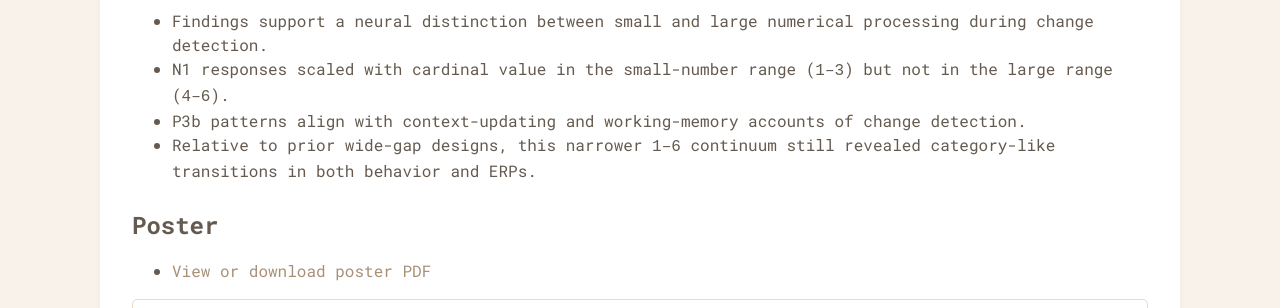
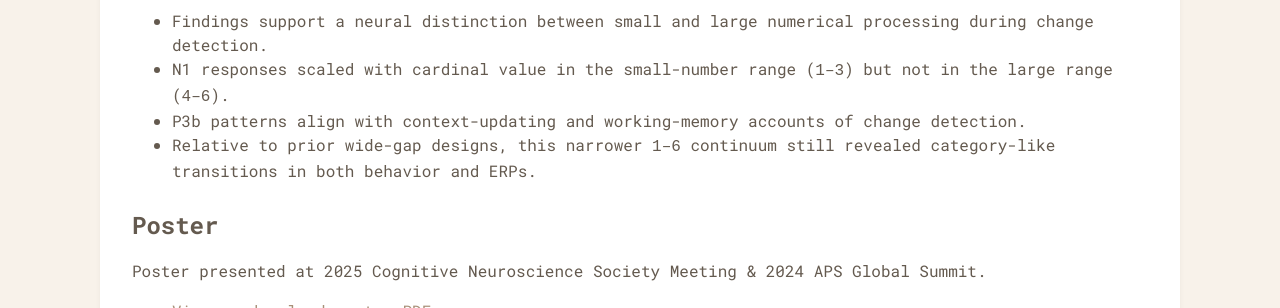
Before and after one commit to yuexin-li-7/yuexin-li-7.github.io, a Jekyll site: the page built from research/eeg-numbers-study.md, in a window 1280 px wide and 900 px high, scrolled down 3107 px, cut to the strip 0-308 px from the top of the window. Built offline with Jekyll 4.4.1, drawn with Linux system fonts in a browser that asks for light colours.

Commit message:
Add EEG poster presentation note

```diff
--- a/research/eeg-numbers-study.md
+++ b/research/eeg-numbers-study.md
@@ -101,6 +101,8 @@ Electrophysiological and Behavioral Indices of Numerical Perception and Cognitio
 
 ## Poster
 
+Poster presented at 2025 Cognitive Neuroscience Society Meeting & 2024 APS Global Summit.
+
 - [View or download poster PDF]({{ '/docs/research/eeg-numbers-study-poster.pdf' | relative_url }})
 
 <div class="resume-container">
```
